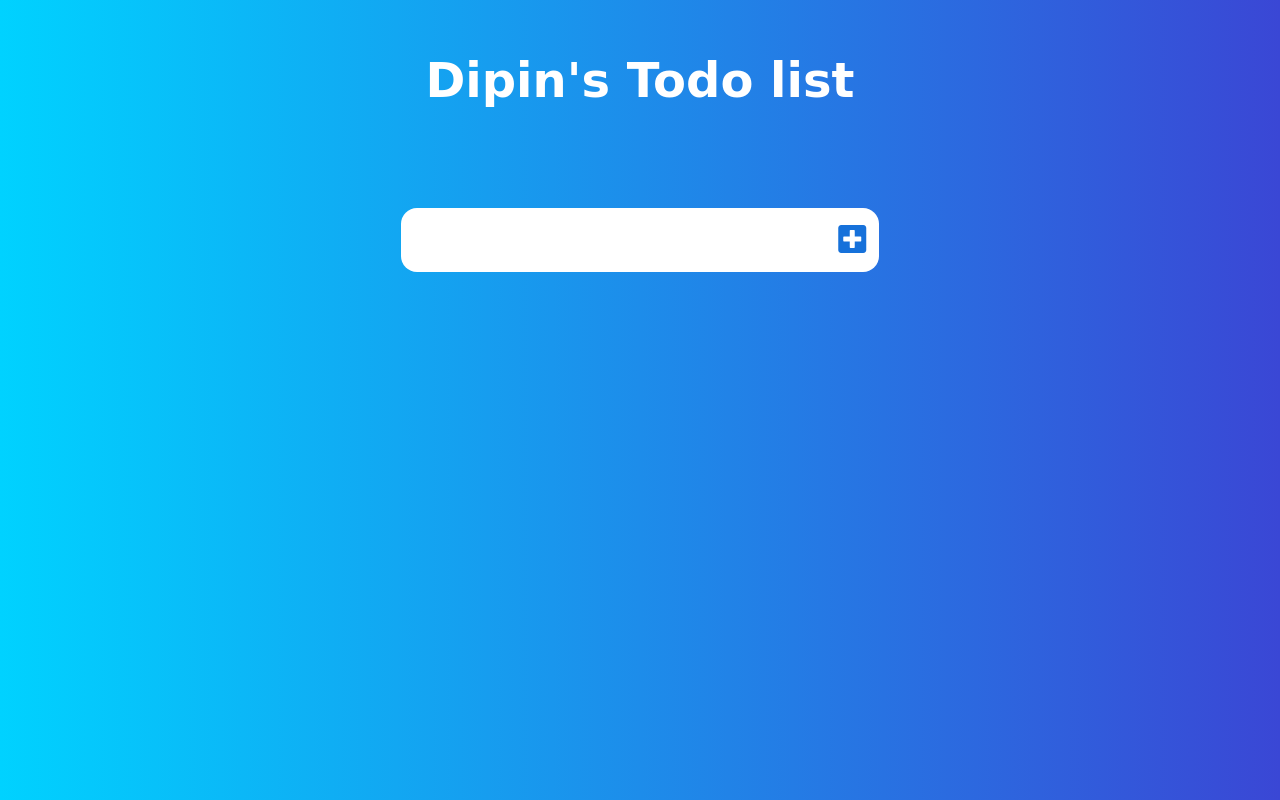
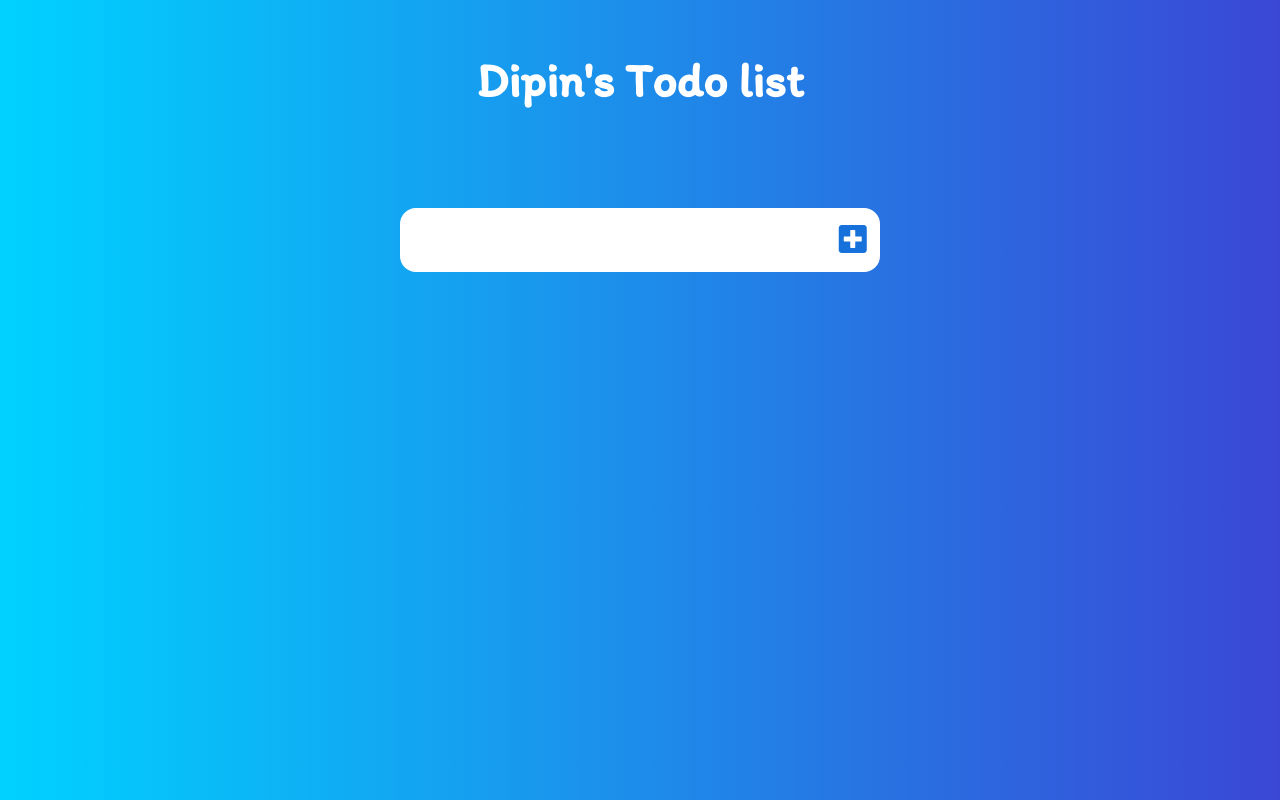
Before and after one commit to DipinJassal/Dipin-todo-list, a plain HTML site: page index.html in a window 1280 px wide. Drawn offline with Linux system fonts and the light colour scheme.

Commit message:
Update style.css

```diff
--- a/style.css
+++ b/style.css
@@ -11,7 +11,7 @@ body{
     background-size: cover;
     background-position: center;
     color: white;
-    font-family: 'itin',cursive;
+    font-family: 'itim',cursive;
     min-height: 100vh;
 }
 
@@ -29,7 +29,7 @@ form{
     display: flex;
     justify-content: center;
     align-items: center;
-    font-family: 'itin',cursive;
+    font-family: 'itim',cursive;
 
 }
 
@@ -40,7 +40,7 @@ form input,form button{
     background: white;
     text-decoration: none;
     outline: none;
-    font-family: 'itin',cursive;
+    font-family: 'itim',cursive;
 
 }
 
@@ -83,6 +83,7 @@ form button:hover{
     justify-content: space-between;
     align-items: center;
     transition: all 0.5s ease;
+    font-family: 'itim',cursive;
 }
 
 .todo li{
```
